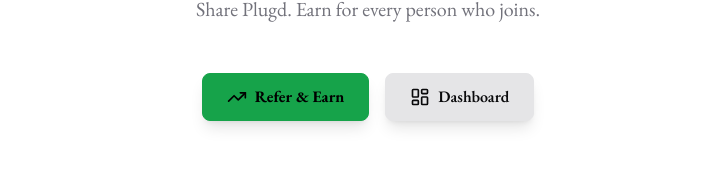
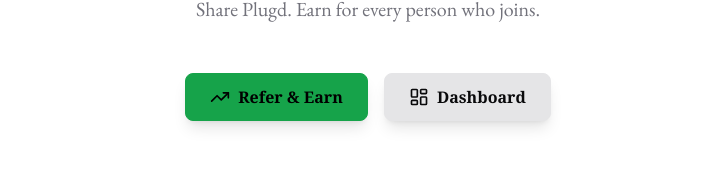
Before and after one commit to Ravishankar802/The-Plugd, a Next.js app: page / in a window 1280 px wide. Shown: the part 257-428 px from the top of the page, without its empty margins (272-990 px from the left). Built offline with nearby package versions, Linux system fonts and the light colour scheme; no server answers.

Commit message:
Update homepage action buttons font to Georgia

```diff
--- a/src/components/HomeClient.tsx
+++ b/src/components/HomeClient.tsx
@@ -62,7 +62,7 @@ export default function HomeClient({
                   onClick={() => setIsReferModalOpen(true)}
                   suppressHydrationWarning
                   className="h-[48px] w-full md:w-auto bg-[#16a34a] border border-[#16a34a] text-black dark:text-white font-[700] px-6 rounded-lg flex items-center justify-center gap-2 transition-all hover:bg-[#16a34a]/90 active:scale-[0.98] shadow-lg cursor-pointer"
-                  style={{ fontFamily: 'var(--font-eb-garamond), serif' }}
+                  style={{ fontFamily: 'Georgia, serif' }}
                 >
                   <TrendingUp className="w-5 h-5" />
                   Refer & Earn
@@ -70,7 +70,7 @@ export default function HomeClient({
                 <Link
                   href="/dashboard"
                   className="h-[48px] w-full md:w-auto bg-selected border border-selected text-selected-foreground font-[600] px-6 rounded-lg flex items-center justify-center gap-2 transition-all hover:bg-selected/90 active:scale-[0.98] shadow-lg cursor-pointer"
-                  style={{ fontFamily: 'var(--font-eb-garamond), serif' }}
+                  style={{ fontFamily: 'Georgia, serif' }}
                 >
                   <LayoutDashboard className="w-5 h-5" />
                   Dashboard
```
